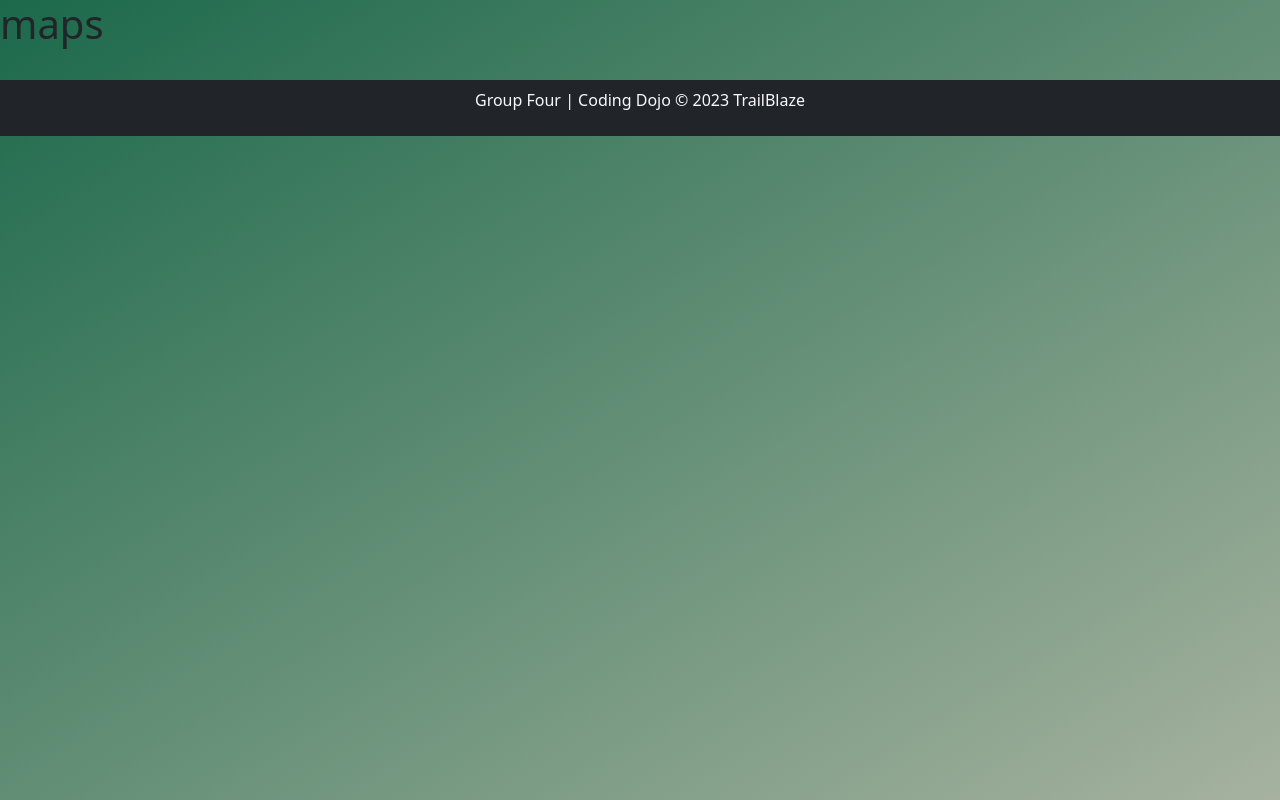
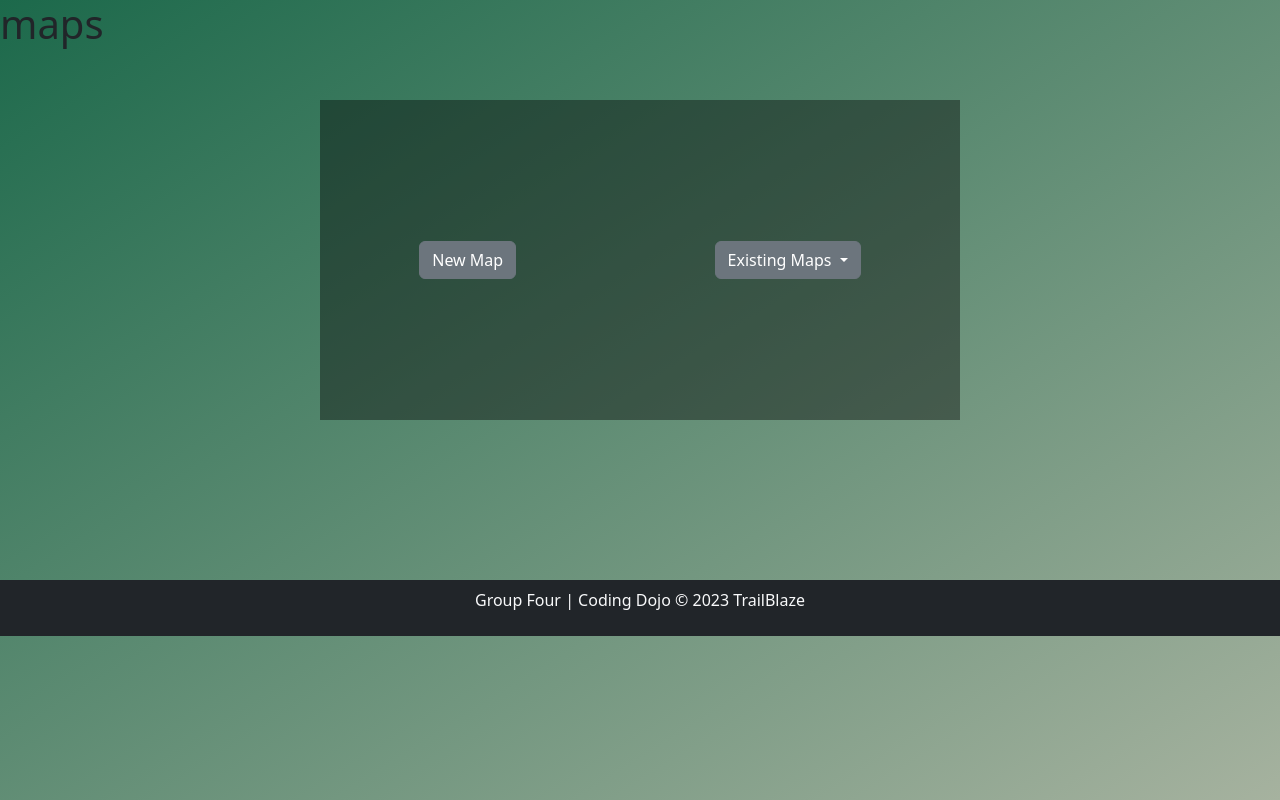
Before and after one commit to brittneyperez/Group-Project-TrailBlaze, a Flask app: template flask_app/templates/maps.html in a window 1280 px wide. Run offline with Flask 3, Linux system fonts and the light colour scheme; the template is opened without the code that fills it, so the values that code supplies are empty; some libraries are stand-ins or nearby versions.

Commit message:
map should be rendering

```diff
--- a/flask_app/controllers/maps.py
+++ b/flask_app/controllers/maps.py
@@ -2,23 +2,40 @@
 from flask import render_template, redirect, request, session, flash
 from flask_app.models.map_model import Map, Marker
 from flask_app.models.user_model import User
+import googlemaps
 
-# ! Route established in users.py
-# @app.route('/')
-# def index():
-#     return render_template('base.html')
+key = 'AIzaSyC3wzK_IRzTkYzszfImdCmdYeU02Mbwr4A' # we gotta hide this somehow
 
 @app.route('/maps')
 def initmaps():
-    if 'user_id' not in session:
-        return redirect('/')
-    user = User.get_user_by_id({'id': session['user_id']})
-    maps = Map.get_all_maps_by_user({'user_id': session['user_id']})
-    return render_template('maps.html', user=user, maps=maps)
+    #get user location through geolocation
+    client = googlemaps.Client(key)
+    geocode_result = client.geolocate()
+    print(geocode_result)
+    print(geocode_result['location'])
+    data = {
+        'lat': geocode_result['location']['lat'],
+        'lng': geocode_result['location']['lng']
+    }
+    print(data)
+    return render_template('maps.html', key=key, data=data)
 
 @app.route('/maps/<int:map_id>')
 def show_map(map_id):
     pass
+
+@app.route('/newmap')
+def new_map():
+    print('new map')
+    client = googlemaps.Client(key)
+    geocode_result = client.geolocate()
+    print(geocode_result)
+    print(geocode_result['location'])
+    data = {
+        'lat': geocode_result['location']['lat'],
+        'lng': geocode_result['location']['lng']
+    }
+    return render_template('maps.html', key=key, data=data)
 
 @app.route('/maps/create', methods=['POST'])
 def create_map():
--- /dev/null
+++ b/flask_app/static/js/maps.js
@@ -0,0 +1,19 @@
+(g=>{var h,a,k,p="The Google Maps JavaScript API",c="google",l="importLibrary",q="__ib__",m=document,b=window;b=b[c]||(b[c]={});var d=b.maps||(b.maps={}),r=new Set,e=new URLSearchParams,u=()=>h||(h=new Promise(async(f,n)=>{await (a=m.createElement("script"));e.set("libraries",[...r]+"");for(k in g)e.set(k.replace(/[A-Z]/g,t=>"_"+t[0].toLowerCase()),g[k]);e.set("callback",c+".maps."+q);a.src=`https://maps.${c}apis.com/maps/api/js?`+e;d[q]=f;a.onerror=()=>h=n(Error(p+" could not load."));a.nonce=m.querySelector("script[nonce]")?.nonce||"";m.head.append(a)}));d[l]?console.warn(p+" only loads once. Ignoring:",g):d[l]=(f,...n)=>r.add(f)&&u().then(()=>d[l](f,...n))})
+({key: "AIzaSyC3wzK_IRzTkYzszfImdCmdYeU02Mbwr4A", v: "weekly"});
+
+function get_user_loc(){
+    return userlat, userlong;
+}
+
+let map, infoWindow;
+
+async function initMap() {
+  const { Map } = await google.maps.importLibrary("maps");
+
+  map = new Map(document.getElementById("map"), {
+    center: { lat: userlat, lng: userlong },
+    zoom: 8,
+  });
+}
+
+initMap();
--- a/flask_app/templates/maps.html
+++ b/flask_app/templates/maps.html
@@ -5,4 +5,41 @@
 
 {% block content %}
 <h1>maps</h1>
+<style>
+    #buttonsarray{
+    position: absolute;
+    z-index: 10;
+    top: 0;
+    left: 0;
+    transform: translate(25vw,12.5vh);
+    height: 40vh;
+    width: 50vw;
+    background-color: #00000066;
+    /* align-self: center; */
+    display: flex;
+    justify-content: space-around;
+    align-items: center;
+    }
+</style>
+<div>
+
+    <div id="map" style="height: 500px;"></div>
+    <div id="buttonsarray">
+        <a href="/newmap"><input type="button" class="btn btn-secondary" value="New Map" > </a>
+        <div class="dropdown show">
+            <a class="btn btn-secondary dropdown-toggle" href="#" role="button" id="dropdownMenuLink" data-toggle="dropdown" aria-haspopup="true" aria-expanded="true">
+              Existing Maps
+            </a>
+            <div class="dropdown-menu" aria-labelledby="dropdownMenuLink">
+              <a class="dropdown-item" href="#">Action</a>
+              <a class="dropdown-item" href="#">Another action</a>
+              <a class="dropdown-item" href="#">Something else here</a>
+            </div>
+          </div>
+</div>
+<script>
+var userlong = {{data.lng}}
+var userlat = {{data.lat}}
+</script>
+<script type="text/javascript" src="{{url_for('static', filename = 'js/maps.js')}}"></script>
 {% endblock %}
--- a/server.py
+++ b/server.py
@@ -1,5 +1,5 @@
 from flask_app import app
-from flask_app.controllers import maps, users
+from flask_app.controllers import maps, user
 
 
 if __name__ == '__main__':
```
